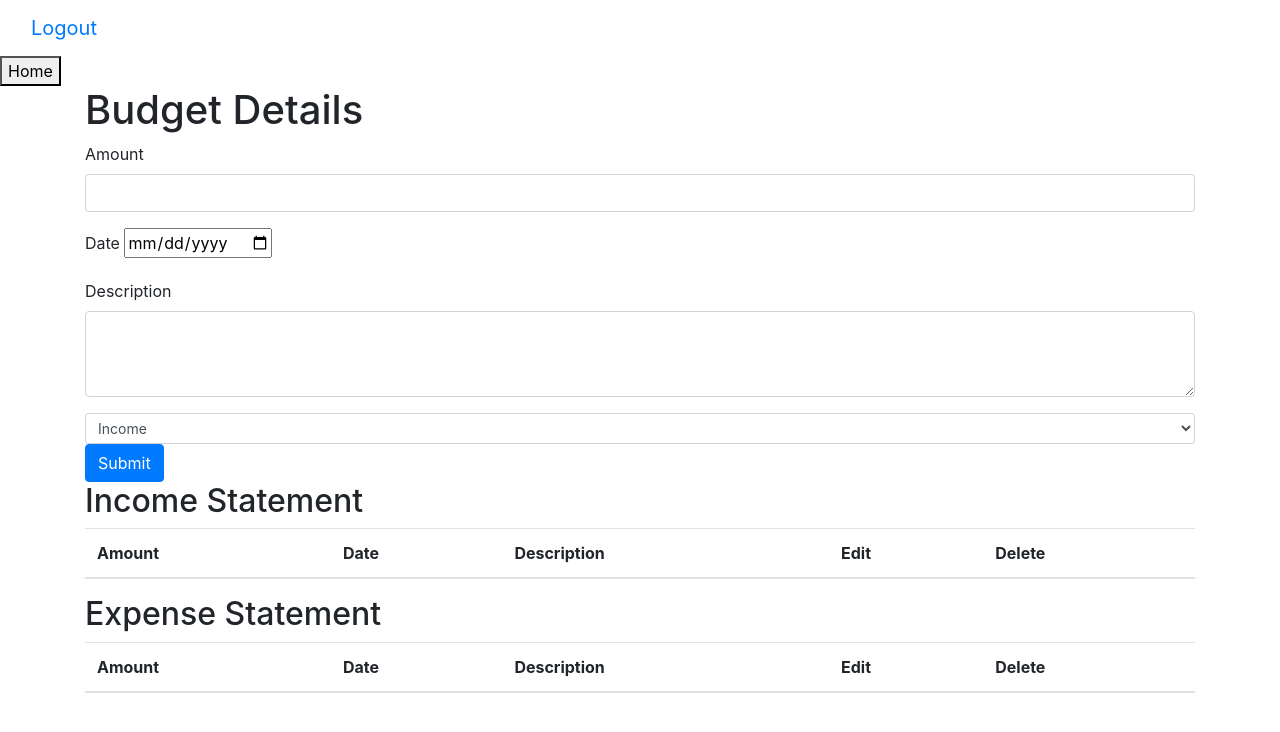
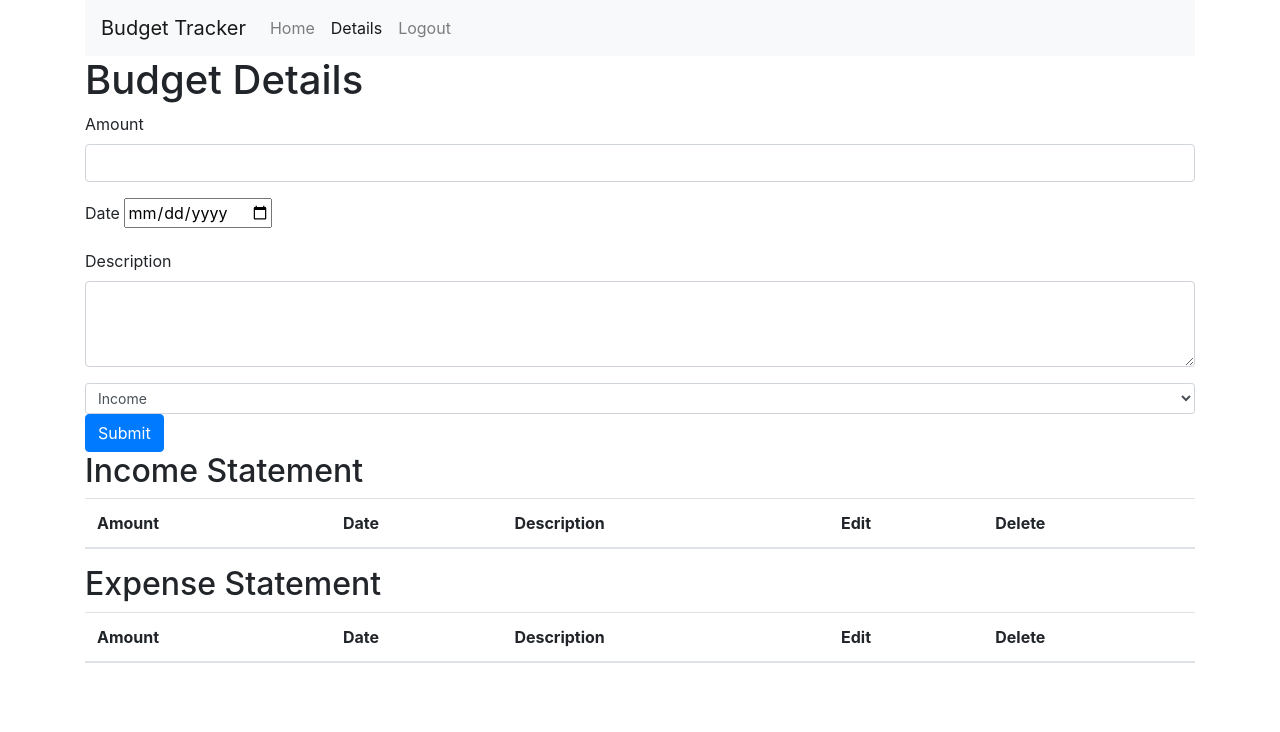
Before and after one commit to ShueMoua/Budget_Tracker, a website: page public/details.html in a window 1280 px wide. Drawn offline with nearby package versions, Linux system fonts and the light colour scheme; no server answers.

Commit message:
README prep, layout changes to details.html, login.html, members.html, signup.html.

```diff
--- a/public/details.html
+++ b/public/details.html
@@ -15,20 +15,23 @@
 </head>
 
 <body>
-    <nav class="navbar navbar-default">
-        <div class="container-fluid">
-            <div class="navbar-header">
-                <a class="navbar-brand" href="/logout">
-                    Logout
-                </a>
-            </div>
-        </div>
-    </nav>
-
-    <div class="row">
-        <div class="col-md-6">
-            <a href="/members"><button>Home</button></a>
-        </div>
+    <!-- Navbar -->
+    <div class="container">
+        <nav class="navbar navbar-expand-lg navbar-light bg-light">
+            <a class="navbar-brand" href="/members">Budget Tracker</a>
+            <div class="collapse navbar-collapse" id="navbarText">
+                <ul class="navbar-nav mr-auto">
+                    <li class="nav-item">
+                        <a class="nav-link" href="/members">Home</a>
+                    </li>
+                    <li class="nav-item active">
+                        <a class="nav-link" href="/details">Details <span class="sr-only">(current)</span></a>
+                    </li>
+                    <li class="nav-item">
+                        <a class="nav-link" href="/logout">Logout</a>
+                    </li>
+                </ul>
+        </nav>
     </div>
 
     <!-- Form for users to enter incomes and expenses -->
```
Also changed, not shown: public/login.html (+1 -53 lines), public/members.html (+25 -16 lines), public/signup.html (+18 -65 lines), README.md.
